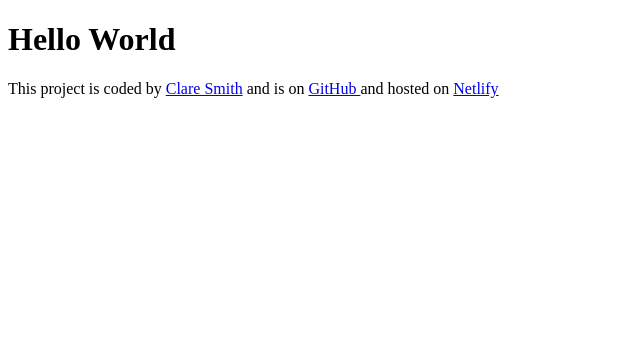
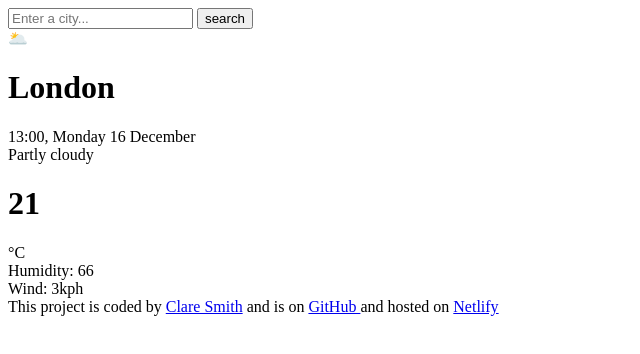
Before and after one commit to cmsmith123/Final-weather-app, a plain HTML site: page index.html in a window 1280 px wide. Shown: the whole page, without its empty margins (0-640 px from the left). Drawn offline with Linux system fonts and the light colour scheme.

Commit message:
Add basic html components

```diff
--- a/index.html
+++ b/index.html
@@ -6,7 +6,29 @@
     <title>Document</title>
   </head>
   <body>
-    <h1>Hello World</h1>
+    <header>
+      <form>
+        <input type="search" placeholder="Enter a city..." required />
+        <input type="submit" value="search" />
+      </form>
+    </header>
+    <main>
+      <div>
+        🌥️
+        <h1>London</h1>
+        <p>
+          13:00, Monday 16 December
+          <br />
+          Partly cloudy
+        </p>
+      </div>
+      <div>
+        <h1>21</h1>
+        °C <br />
+        Humidity: 66 <br />
+        Wind: 3kph
+      </div>
+    </main>
     <footer>
       This project is coded by
       <a
```
